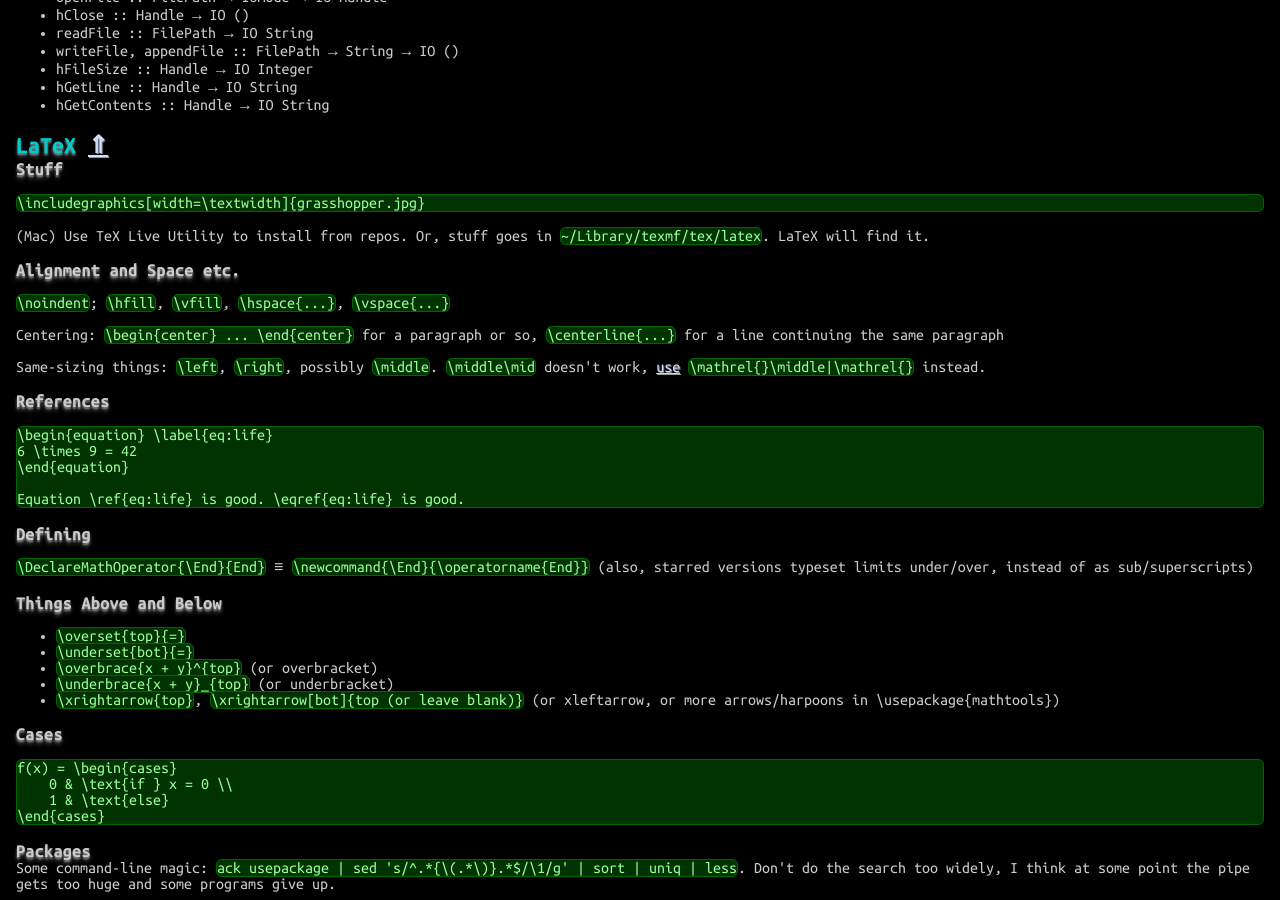
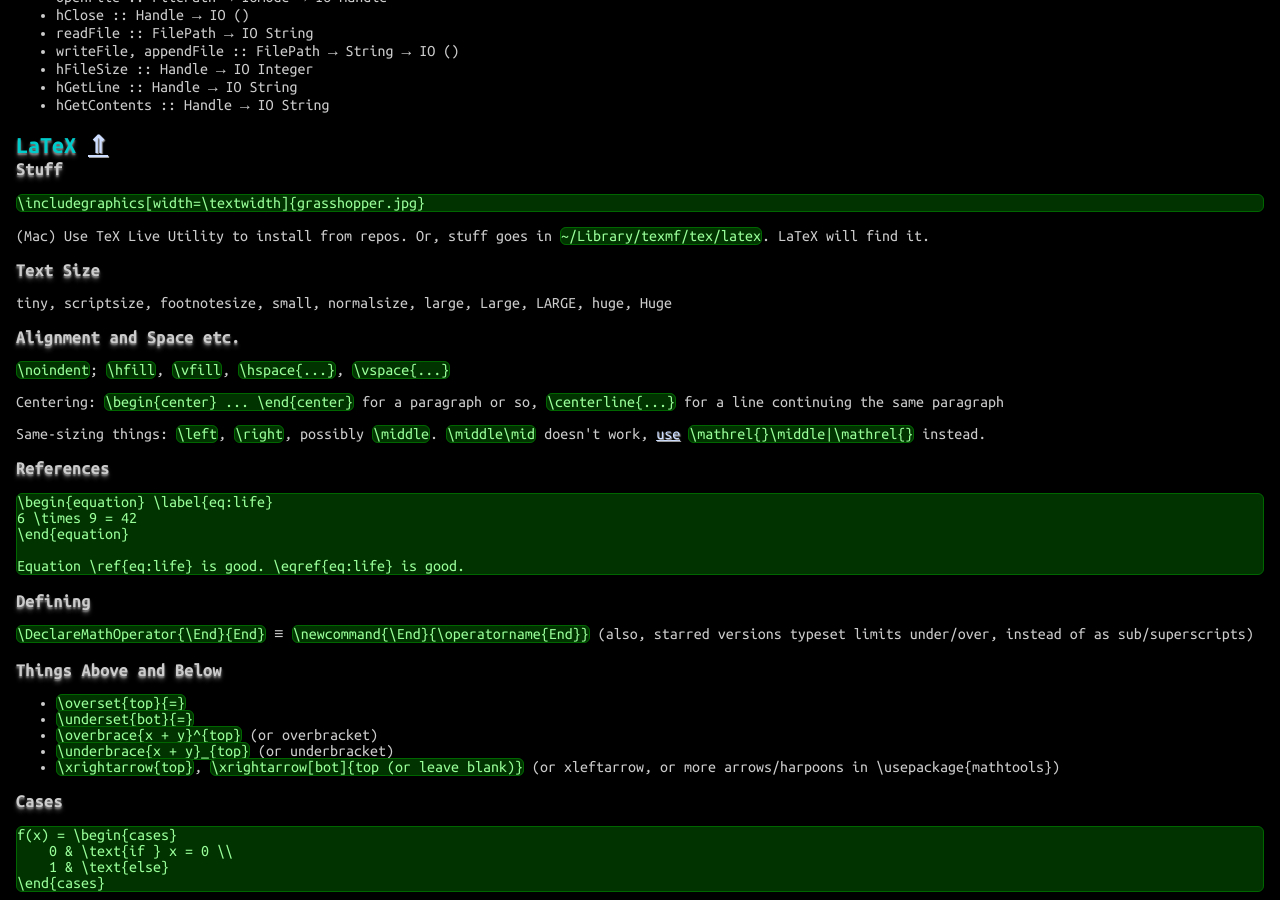
Before and after one commit to betaveros/cs, a Jekyll site: the page built from index.html, in a window 1280 px wide and 900 px high, scrolled down 15834 px. Built offline with Jekyll 4.4.1, drawn with Linux system fonts in a browser that asks for light colours.

Commit message:
LaTeX text size

```diff
--- a/_includes/latex.html
+++ b/_includes/latex.html
@@ -1,6 +1,8 @@
 <h3>Stuff</h3>
 <pre>\includegraphics[width=\textwidth]{grasshopper.jpg}</pre>
 <p>(Mac) Use TeX Live Utility to install from repos. Or, stuff goes in <code>~/Library/texmf/tex/latex</code>. LaTeX will find it.</p>
+<h3>Text Size</h3>
+<p>tiny, scriptsize, footnotesize, small, normalsize, large, Large, LARGE, huge, Huge</p>
 <h3>Alignment and Space etc.</h3>
 <p><code>\noindent</code>; <code>\hfill</code>, <code>\vfill</code>, <code>\hspace{...}</code>, <code>\vspace{...}</code></p>
 <p>Centering: <code>\begin{center} ... \end{center}</code> for a paragraph or so, <code>\centerline{...}</code> for a line continuing the same paragraph</p>
```
